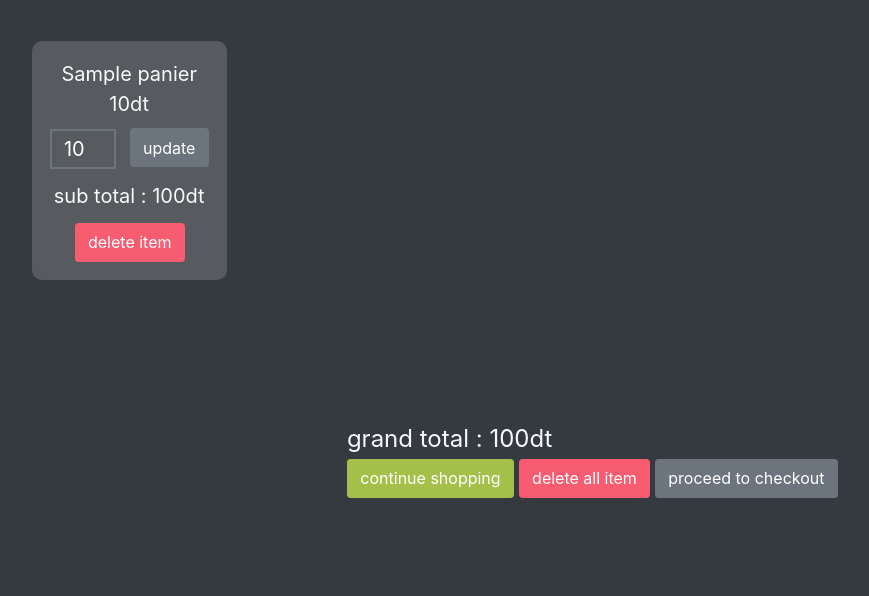
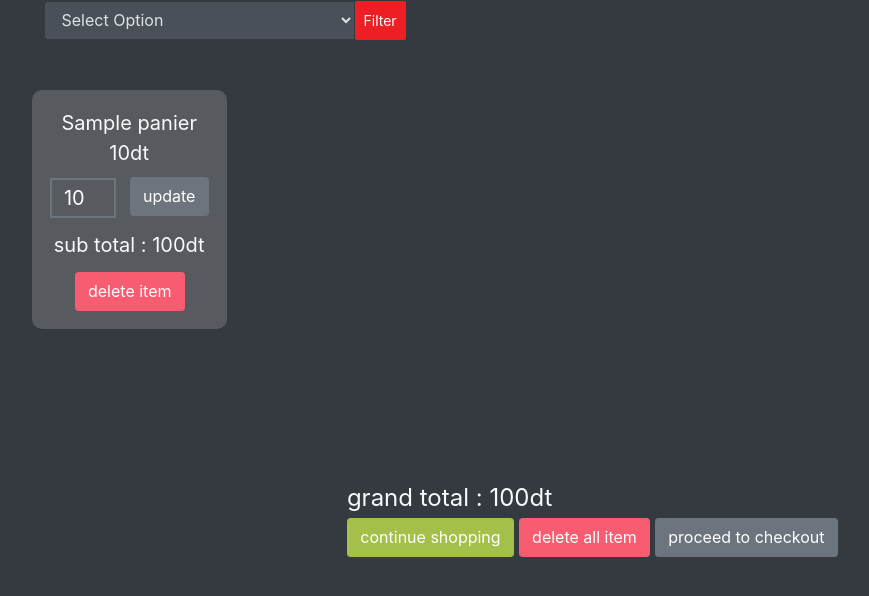
Before and after one commit to mahdi-y/ESPREAT, a PHP site: page /Cart.php in a window 1280 px wide. Shown: the part 99-695 px from the top of the page, without its empty margins (76-945 px from the left). Run offline with PHP 8.4, Linux system fonts and the light colour scheme; the visitor is signed in with stand-in values (Sample User, id 1); tables that the repository leaves empty or names only in its code hold one stand-in row (values such as "Sample post").

Commit message:
Metier jawou behi 10:34AM

```diff
--- a/ESPREAT/View/Front/cart.php
+++ b/ESPREAT/View/Front/cart.php
@@ -11,12 +11,12 @@ $user_id = $_SESSION["identifiant"];
 
 if(isset($_POST['delete'])){
    $cart_id = $_POST['cart_id'];
-   $delete_cart_item = $db->prepare("DELETE FROM `panier` WHERE id = ?");
+   $delete_cart_item = $db->prepare("DELETE FROM panier WHERE id = ?");
    $delete_cart_item->execute([$cart_id]);
 }
 
 if(isset($_GET['delete_all'])){
-   $delete_cart_item = $db->prepare("DELETE FROM `panier` WHERE user_id = ?");
+   $delete_cart_item = $db->prepare("DELETE FROM panier WHERE user_id = ?");
    $delete_cart_item->execute([$user_id]);
    header("location:cart.php");
 }
@@ -25,7 +25,7 @@ if(isset($_POST['update_quantity'])){
    $cart_id = $_POST['cart_id'];
    $quantity = $_POST['quantity'];
    $quantity = filter_var($quantity, FILTER_SANITIZE_STRING);
-   $update_quantity = $db->prepare("UPDATE `panier` SET quantity = ? WHERE id = ?");
+   $update_quantity = $db->prepare("UPDATE panier SET quantity = ? WHERE id = ?");
    $update_quantity->execute([$quantity, $cart_id]);
 
 }
@@ -36,17 +36,43 @@ if(isset($_POST['update_quantity'])){
 
 <?php include ('navbar-logout.php'); ?>
 
+ <form action="" method="GET">
+
+<div class="" style="margin-top: 100px ; margin-left: 105px;">
+                  <div class="col-md-4">
+                     <div class="input-group mb-3">
+                        <select name="sort_numeric" class="form-control" >
+                        <option value="">Select Option</option>
+                        <option value="low-high"<?php if (isset($_GET['sort_numeric']) && $_GET ['sort_numeric']=="low-high" ) {echo "selected";}?>>Low - High</option>
+                        <option value="high-low"<?php if (isset($_GET['sort_numeric']) && $_GET ['sort_numeric']=="high-low" ) {echo "selected";}?>>High - Low</option>
+  </select>
+  <button type ="submit" class="btn btn-primary btn-sm float-end" >Filter</
+  </button>
+  </div>
+  </div>
+  </div>
+</form>
 
     <section class="" style="margin-left: 45px;">
    <div class="container" style="margin-top: 140px; ">
    <?php
+
+$sort_option = "";
+  if (isset($_GET['sort_numeric']))
+  {
+    if ($_GET['sort_numeric'] == "low-high")
+    {$sort_option = "ASC";}
+    elseif($_GET['sort_numeric'] == "high-low")  {
+      $sort_option = "DESC"; }
+  }
+
       $grand_total = 0;
-      $select_cart = $db->prepare("SELECT * FROM `panier` WHERE user_id = ?");
+      $select_cart = $db->prepare("SELECT * FROM panier  WHERE user_id = ? ORDER BY panier.price $sort_option");
       $select_cart->execute([$user_id]);
       if($select_cart->rowCount() > 0){
          while($fetch_cart = $select_cart->fetch(PDO::FETCH_ASSOC)){
    ?>
-   <div class="sub-box" style="float: left; margin-right: 30px; overflow: hidden; border: 2px solid #575a5e; padding: 16px; background-color: #575a5e; border-radius: 10px;">
+   <div class="sub-box" style="float: left; margin-right: 30px; overflow: hidden; border: 2px solid #575a5e; padding: 16px; background-color: #575a5e; border-radius: 10px; margin-top: -90px;">
    <form action="" method="post"  autocomplete="off">
       <input type="hidden" name="cart_id" value="<?= $fetch_cart['id']; ?>">
       <div class="name" style="text-align: center; font-size: 20px;"><?= $fetch_cart['name']; ?></div>
@@ -61,11 +87,11 @@ if(isset($_POST['update_quantity'])){
    $grand_total += $sub_total;
       }
    }else{
-      echo '<p class="empty" style="margin-top: 200px ;margin-left: -75px; font-size: 25px; text-align: center; clear: both;">your cart is empty!</p>';
+      echo '<p class="empty" style="margin-top: -150px ;margin-left: -75px; font-size: 25px; text-align: center; clear: both;">your cart is empty!</p>';
    }
    ?>
    </div>
-      <div class="" style="clear: both; margin-left: 90px;margin-top: 380px; display: inline-block;">
+      <div class="" style="clear: both; margin-left: 90px;margin-top: 300px; display: inline-block;">
       <p style="font-size: 24px; margin-bottom: 2px;">grand total : <span><?= $grand_total; ?>dt</span></p>
       <a href="produit.php" class="btn btn-success text-white">continue shopping</a>
       <a href="cart.php?delete_all" class="btn btn-danger text-white <?= ($grand_total > 1)?'':'disabled'; ?>" onclick="return confirm('delete all from cart?');">delete all item</a>
--- a/ESPREAT/View/Front/insert_cart.php
+++ b/ESPREAT/View/Front/insert_cart.php
@@ -19,7 +19,7 @@ if(isset($_POST['add_to_cart'])){
    }else{
       $insert_cart = $db->prepare("INSERT INTO `panier`(user_id, pid, name, price, quantity) VALUES(?,?,?,?,?)");
       $insert_cart->execute([$user_id, $pid, $name, $price, $quantity]);
-      echo '<script>alert("added to cart!")</script>';
+      header("location:cart.php");;
 
    }
 
--- a/ESPREAT/View/Front/login.php
+++ b/ESPREAT/View/Front/login.php
@@ -39,7 +39,7 @@ if (isset($_POST["login"])){
         <form action="" method="post">
             <p>
                 <label for="">Identifiant</label>
-                <input type="text" name="identifiant" id="" class="form-control form-control-lg custom-form-control" placeholder="xxx J(M/F)T xxx">
+                <input type="text" name="identifiant" id="" class="form-control form-control-lg custom-form-control">
             </p>
             <button type="submit" name="login" class="btn btn-primary" style="width: 150px;">Login</button>
         </form>
```
Also changed, not shown: ESPREAT/View/Front/order_success.php (+8 -0 lines).
